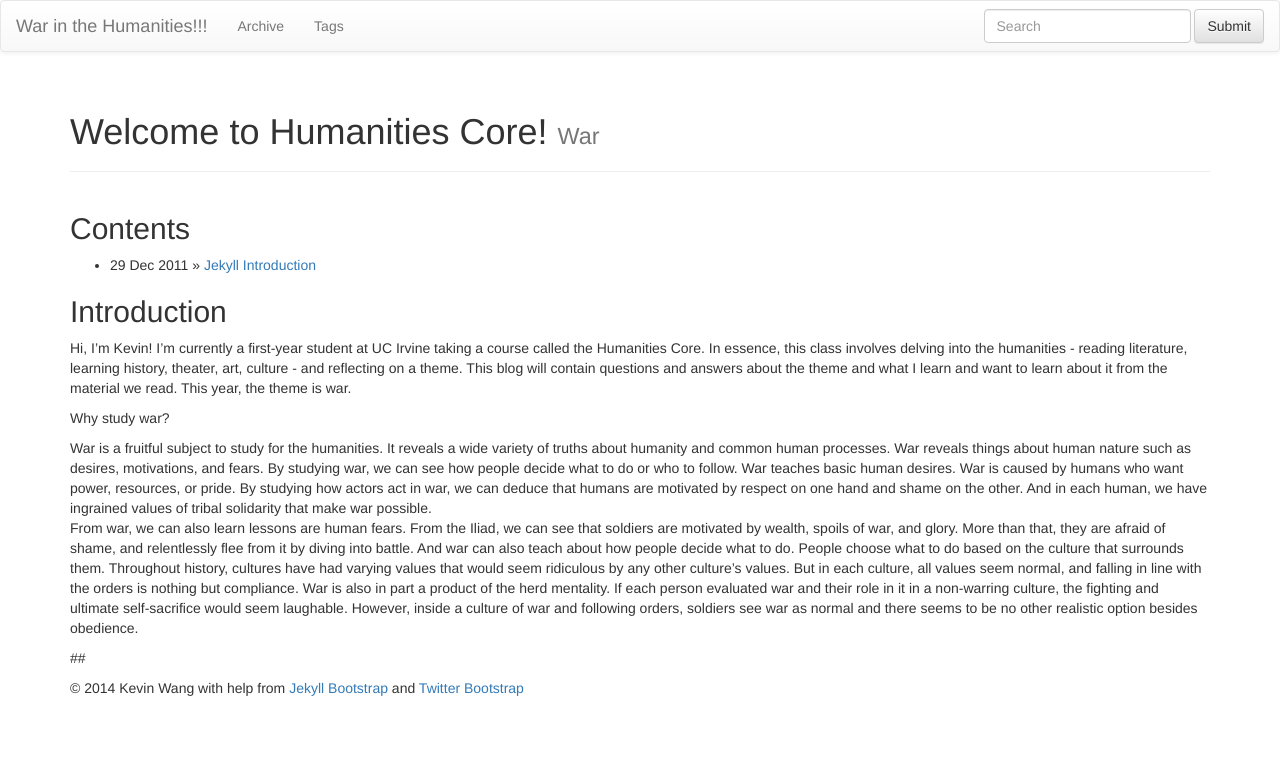
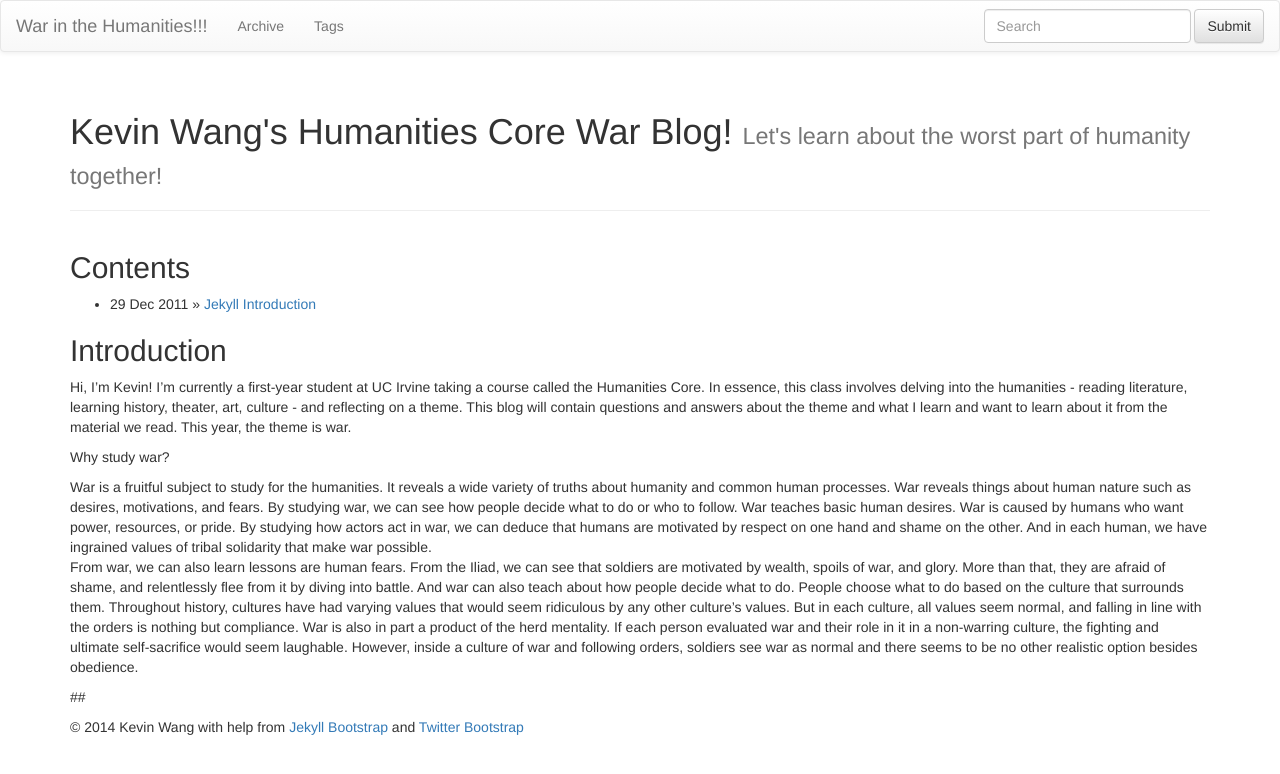
Before and after one commit to VitamintK/HumanitiesCore, a Jekyll site: the page built from index.md, in a window 1280 px wide. Shown: the top 774 px of the page. Built offline with Jekyll 4.4.1, drawn with Linux system fonts in a browser that asks for light colours; nearby versions of some CDN libraries; library files that are not in the unit come from our copies.

Commit message:
yay blog

```diff
--- a/index.md
+++ b/index.md
@@ -1,7 +1,7 @@
 ---
 layout: page
-title: Welcome to Humanities Core!
-tagline: War
+title: Kevin Wang's Humanities Core War Blog!
+tagline: Let's learn about the worst part of humanity together!
 ---
 {% include JB/setup %}
 
```
